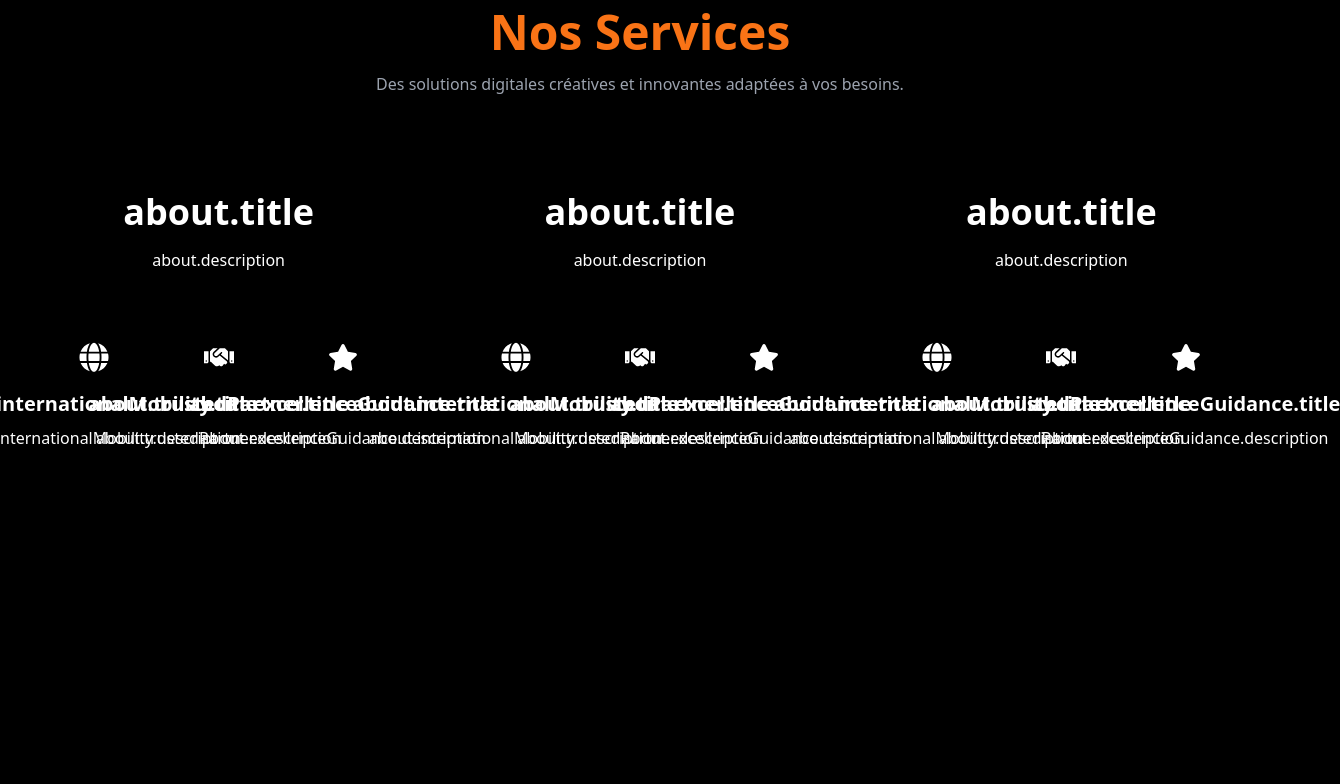
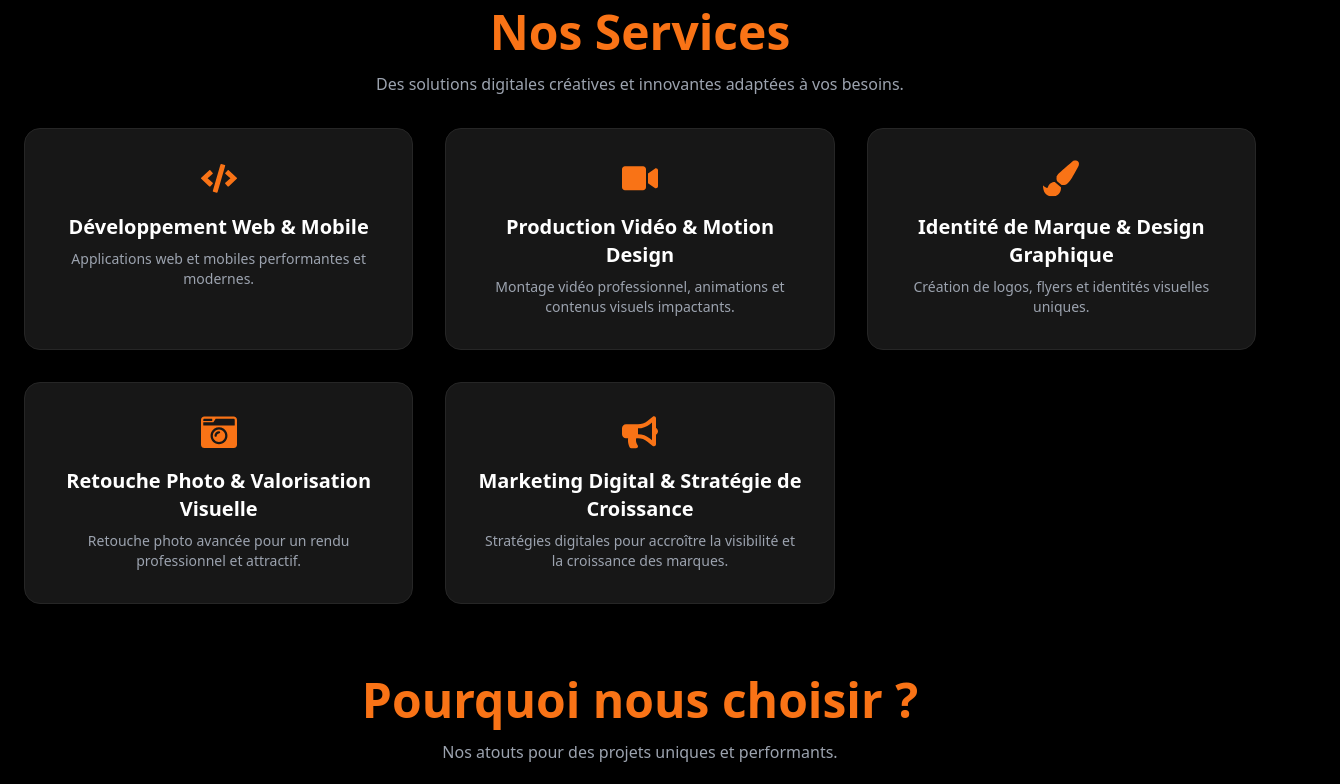
Before and after one commit to IVAN3K2/neopixel-v1, a React (Vite) app: page / in a window 1280 px wide. Shown: the part 840-1624 px from the top of the page, 1340 px wide, since content can reach past the window. Built offline with nearby package versions, Linux system fonts and the light colour scheme.

Commit message:
update neopixel

```diff
--- a/src/components/ServiceCard.jsx
+++ b/src/components/ServiceCard.jsx
@@ -1,103 +1,17 @@
-// src/components/About.jsx
 import { motion } from "framer-motion";
-import { FaGlobe, FaHandshake, FaStar } from "react-icons/fa";
-import { useTranslation } from "react-i18next";
 
-/**
- * Section About pour PI TRAVEL
- * Affiche 3 cartes "Pourquoi choisir PI TRAVEL"
- */
-const About = () => {
-  const { t } = useTranslation();
-
-  const cards = [
-    {
-      icon: <FaGlobe size={30} className="text-secondary" />,
-      title: t("about.internationalMobility.title"),
-      description: t("about.internationalMobility.description"),
-    },
-    {
-      icon: <FaHandshake size={30} className="text-secondary" />,
-      title: t("about.trustedPartner.title"),
-      description: t("about.trustedPartner.description"),
-    },
-    {
-      icon: <FaStar size={30} className="text-secondary" />,
-      title: t("about.excellenceGuidance.title"),
-      description: t("about.excellenceGuidance.description"),
-    },
-  ];
-
+export default function ServiceCard({ title, description, icon: Icon }) {
   return (
-    <section
-      id="about"
-      className="max-w-7xl mx-auto px-6 py-16"
-      aria-label="Pourquoi choisir PI TRAVEL"
-    >
-      {/* ================= Titre de la section ================= */}
-      <motion.h2
-        className="text-3xl md:text-4xl font-bold text-primary mb-4 text-center"
-        initial={{ opacity: 0, y: 20 }}
-        whileInView={{ opacity: 1, y: 0 }}
-        viewport={{ once: false, amount: 0.3 }}
-        transition={{ duration: 0.6 }}
+    <div className="bg-neutral-900 rounded-2xl p-8 text-center border border-neutral-800 hover:border-orange-500 transition h-full flex flex-col">
+      <motion.div
+        className="text-orange-500 text-4xl mb-4 mx-auto flex justify-center"
+        animate={{ y: [0, -8, 0] }}
+        transition={{ duration: 2, repeat: Infinity, ease: "easeInOut" }}
       >
-        {t("about.title")}
-      </motion.h2>
-
-      {/* ================= Petite description ================= */}
-      <motion.p
-        className="text-primary/80 text-center mb-12 max-w-3xl mx-auto"
-        initial={{ opacity: 0, y: 10 }}
-        whileInView={{ opacity: 1, y: 0 }}
-        viewport={{ once: false, amount: 0.3 }}
-        transition={{ duration: 0.6, delay: 0.1 }}
-      >
-        {t("about.description")}
-      </motion.p>
-
-      {/* ================= Cartes ================= */}
-      <div className="grid gap-8 sm:grid-cols-1 md:grid-cols-3 mt-8">
-        {cards.map((card, index) => (
-          <motion.div
-            key={index}
-            className="
-              bg-light rounded-xl p-6 shadow-lg
-              flex flex-col items-center text-center
-              hover:shadow-2xl transition-transform
-              min-h-[300px]   /* même hauteur pour uniformité */
-            "
-            initial={{ opacity: 0, y: 20 }}
-            whileInView={{ opacity: 1, y: 0 }}
-            viewport={{ once: false, amount: 0.3 }}
-            transition={{
-              duration: 0.6,
-              delay: index * 0.2,
-              type: "spring",
-              stiffness: 100,
-            }}
-          >
-            {/* Icône flottante */}
-            <motion.div
-              className="mb-4"
-              animate={{ y: [0, -8, 0] }}
-              transition={{ duration: 2, repeat: Infinity, ease: "easeInOut" }}
-            >
-              {card.icon}
-            </motion.div>
-
-            {/* Titre */}
-            <h3 className="text-xl font-semibold text-primary mb-2">
-              {card.title}
-            </h3>
-
-            {/* Description */}
-            <p className="text-primary/80">{card.description}</p>
-          </motion.div>
-        ))}
-      </div>
-    </section>
+        {Icon ? <Icon /> : null}
+      </motion.div>
+      <h3 className="text-xl font-semibold text-white mb-2">{title}</h3>
+      <p className="text-gray-400 text-sm flex-1">{description}</p>
+    </div>
   );
-};
-
-export default About;
+}
```
Also changed, not shown: src/assets/hero-visual.svg (added), 1 other file (tests, documents, lock files or other folders).
